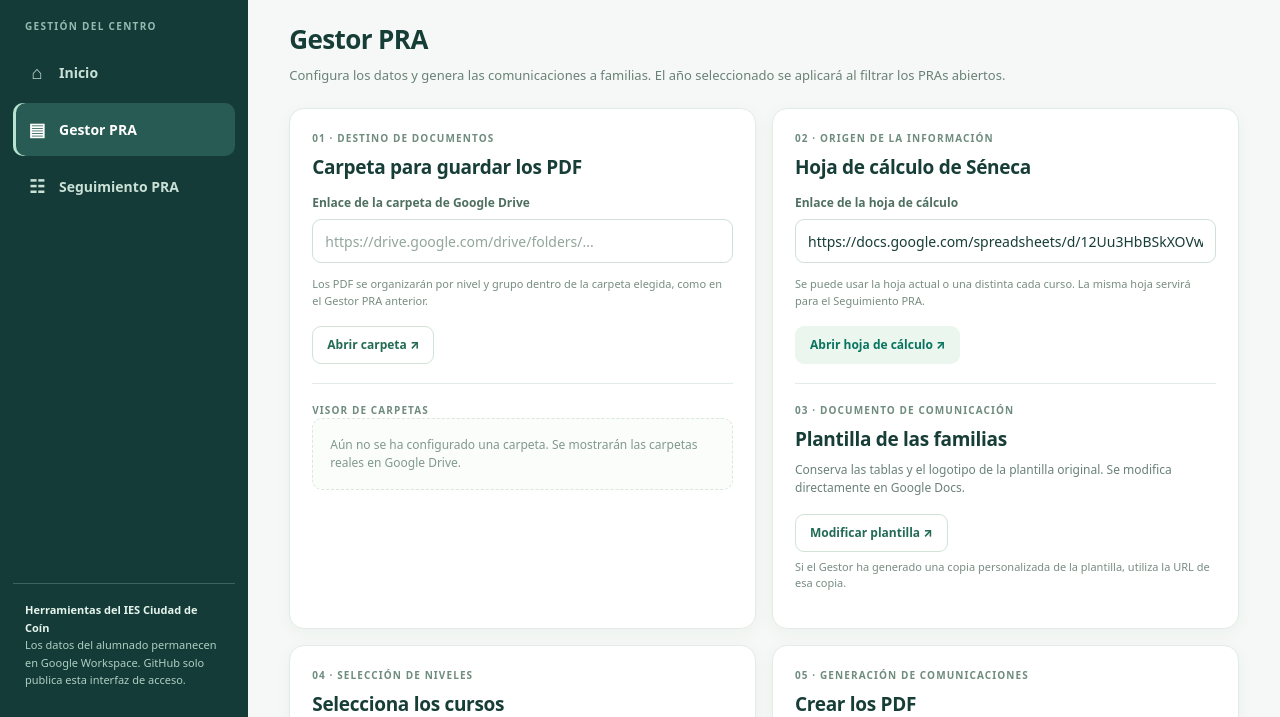
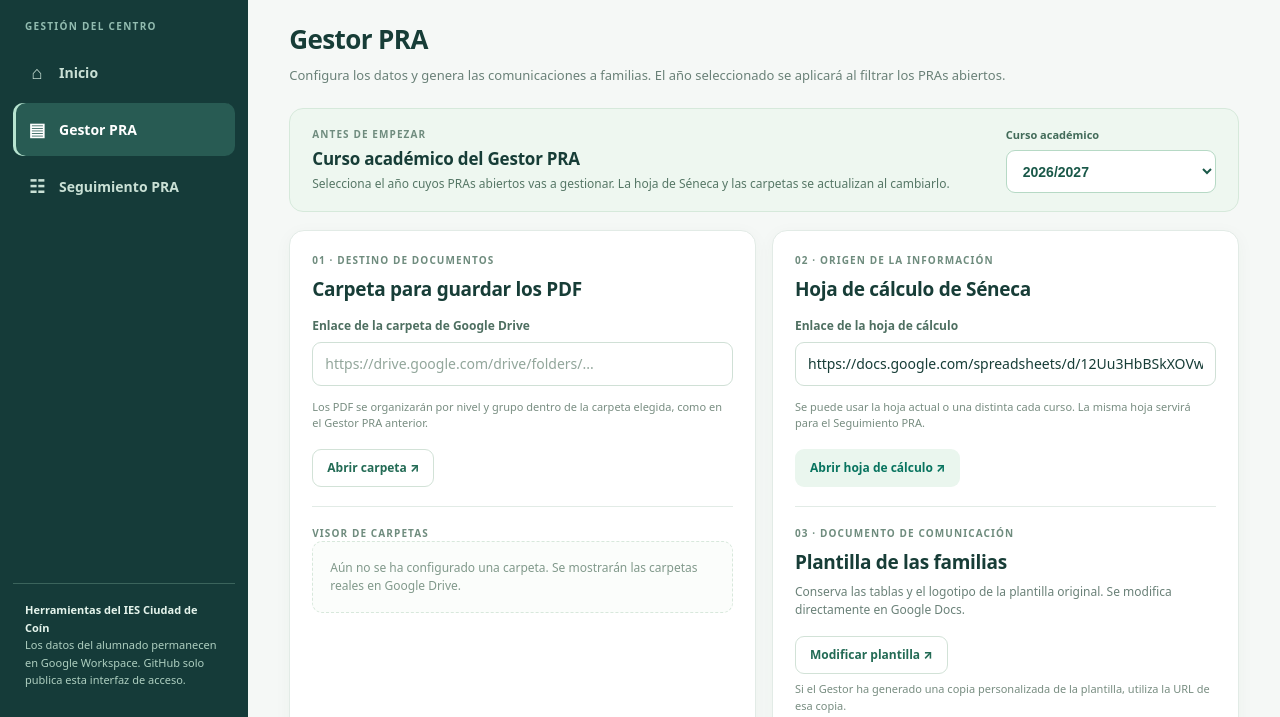
Before and after one commit to jefatura-cyber/generador-pra, a plain HTML site: page centro/index.html in a window 1280 px wide. Both pictures are taken after a click on the button "Abrir hoja ↗". Shown: the part 83-800 px from the top of the page. Drawn offline with Linux system fonts and the light colour scheme.

Commit message:
Add synchronized academic-year selectors inside Gestor PRA and Seguimiento PRA

```diff
--- a/centro/index.html
+++ b/centro/index.html
@@ -24,6 +24,13 @@ main{flex:1;min-width:0}.top{height:73px;display:flex;align-items:center;justify
 .inline-actions{display:flex;align-items:center;gap:9px;flex-wrap:wrap}.disabled-note{font-size:11px;color:var(--muted)}.statusnote{background:#f1f8f2;border:1px solid #dcece0;border-radius:11px;padding:13px;color:#355f4b;font-size:12px;line-height:1.55;margin-top:12px}.statusnote.error{background:#fff1ec;border-color:#efccbf;color:#96412c}.coursehint{font-size:11px;color:#72877d}
 @media(max-width:760px){.topcourse label{display:none}.topcourse select{font-size:10px;max-width:125px}.right .round{display:none}}
 
+.year-strip{display:flex;align-items:center;justify-content:space-between;gap:18px;margin:0 0 18px;padding:18px 22px;border:1px solid #d6e9db;border-radius:14px;background:#eef7f0}
+.year-strip h2{font-size:17px;letter-spacing:-.2px;margin:4px 0}
+.year-strip p{font-size:12px;color:#567766;margin:0;max-width:650px}
+.year-strip-control{min-width:210px}
+.year-strip-control label{font-size:11px;font-weight:850;color:#426b59;display:block;margin-bottom:7px}
+.year-strip-control select{display:block;width:100%;min-height:43px;padding:10px 12px;border:1px solid #b6d9c5;border-radius:9px;background:white;color:#195848;font-size:14px;font-weight:850}
+@media(max-width:760px){.year-strip{align-items:stretch;flex-direction:column;padding:16px}.year-strip-control{min-width:0}}
 </style>
 </head>
 <body>
@@ -85,6 +92,10 @@ main{flex:1;min-width:0}.top{height:73px;display:flex;align-items:center;justify
     <section class="view" id="gestor">
   <h1 class="title">Gestor PRA</h1>
   <p class="lead">Configura los datos y genera las comunicaciones a familias. El año seleccionado se aplicará al filtrar los PRAs abiertos.</p>
+  <div class="year-strip">
+    <div><div class="mini">ANTES DE EMPEZAR</div><h2>Curso académico del Gestor PRA</h2><p>Selecciona el año cuyos PRAs abiertos vas a gestionar. La hoja de Séneca y las carpetas se actualizan al cambiarlo.</p></div>
+    <div class="year-strip-control"><label for="gCourseSelect">Curso académico</label><select id="gCourseSelect" aria-label="Curso académico del Gestor PRA"></select></div>
+  </div>
   <div class="grid2">
     <div class="card pad">
       <div class="mini">01 · DESTINO DE DOCUMENTOS</div><h2>Carpeta para guardar los PDF</h2>
@@ -130,6 +141,10 @@ main{flex:1;min-width:0}.top{height:73px;display:flex;align-items:center;justify
 <section class="view" id="seguimiento">
   <h1 class="title">Seguimiento PRA</h1>
   <p class="lead">Configura la carpeta del seguimiento, actualiza los datos de Séneca y abre el formulario web del profesorado. No se utiliza Google Forms.</p>
+  <div class="year-strip">
+    <div><div class="mini">ANTES DE EMPEZAR</div><h2>Curso académico del Seguimiento PRA</h2><p>Elige el año cuyos datos utilizará el formulario. Se comparte la hoja del Gestor del mismo curso académico.</p></div>
+    <div class="year-strip-control"><label for="sCourseSelect">Curso académico</label><select id="sCourseSelect" aria-label="Curso académico del Seguimiento PRA"></select></div>
+  </div>
   <div class="grid2">
     <div class="card pad">
       <div class="mini">01 · DESTINO DE LOS INFORMES</div><h2>Carpeta de Seguimiento PRA</h2>
@@ -220,7 +235,25 @@ function load(){
  for(const key of ["templateG","templateS","form","gestorWeb"])if(typeof saved[key]==="string"&&saved[key].length<2000)state[key]=saved[key];
  for(let y=2024;y<2040;y++){const year=y+"-"+(y+1);$("courseSelect").add(new Option(y+"/"+(y+1),year));}
  if(![...$("courseSelect").options].some(o=>o.value===state.year))$("courseSelect").add(new Option(state.year.replace("-","/"),state.year));
+ populateCourseSelectors();
  $("courseSelect").value=state.year;render();persist();
+}
+function populateCourseSelectors(){
+ const main=$("courseSelect");
+ for(const id of ["gCourseSelect","sCourseSelect"]){
+  const control=$(id);control.replaceChildren();
+  for(const option of main.options)control.add(new Option(option.text,option.value));
+  control.value=state.year;
+ }
+}
+function selectAcademicYear(next){
+ if(!/^20\d\d-20\d\d$/.test(next)||state.year===next)return;
+ capture();
+ state.year=next;
+ state.checkStarted=false;
+ render();persist();
+ status("gestorStatus","Curso académico seleccionado: "+next+". Revisa la hoja y la carpeta de este curso antes de generar los PDF.");
+ status("sUpdateStatus","Curso académico seleccionado: "+next+". Actualiza los datos de Séneca para este año antes de utilizar el formulario.");
 }
 function status(id,message,isError=false){const node=$(id);if(!node)return;node.textContent=message;node.classList.toggle("error",isError);}
 function renderLevels(){
@@ -240,7 +273,8 @@ function displayFolder(key,emptyId,linkId){
 }
 function render(){
  const b=book();
- $("courseSelect").value=state.year;$("gestorYear").textContent=state.year;$("sYear").textContent=state.year;$("yearTag").textContent=state.year;
+ $("courseSelect").value=state.year;$("gCourseSelect").value=state.year;$("sCourseSelect").value=state.year;
+ $("gestorYear").textContent=state.year;$("sYear").textContent=state.year;$("yearTag").textContent=state.year;
  $("gFolder").value=b.folderG||"";$("gSheet").value=b.sheet||"";$("sFolder").value=b.folderS||"";
  displayFolder("folderG","gestorFolderEmpty","gestorFolderLink");
  displayFolder("folderS","seguimientoFolderEmpty","seguimientoFolderLink");
@@ -326,7 +360,9 @@ document.querySelectorAll("[data-copy]").forEach(el=>el.addEventListener("click"
  if(el.dataset.copy==="form"){navigate("seguimiento");return;}
  if(el.dataset.copy==="sheet"){navigate("gestor");return;}
 }));
-$("courseSelect").addEventListener("change",e=>{capture();state.year=e.target.value;state.checkStarted=false;render();persist();});
+for(const id of ["courseSelect","gCourseSelect","sCourseSelect"]){
+ $(id).addEventListener("change",e=>selectAcademicYear(e.target.value));
+}
 $("gFolder").addEventListener("change",()=>{capture();render();persist();});
 $("gSheet").addEventListener("change",()=>{capture();render();persist();});
 $("sFolder").addEventListener("change",()=>{capture();render();persist();});
```
